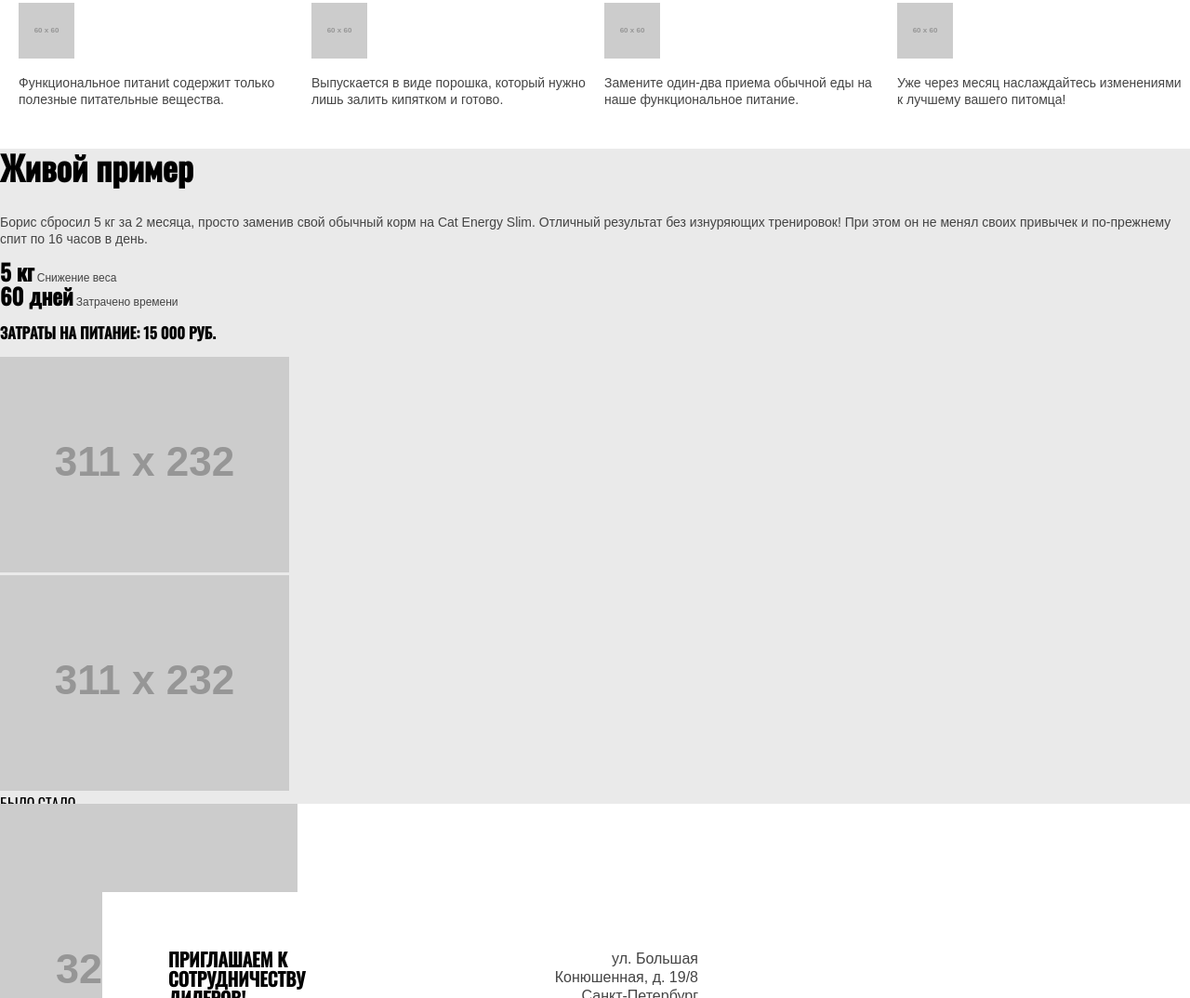
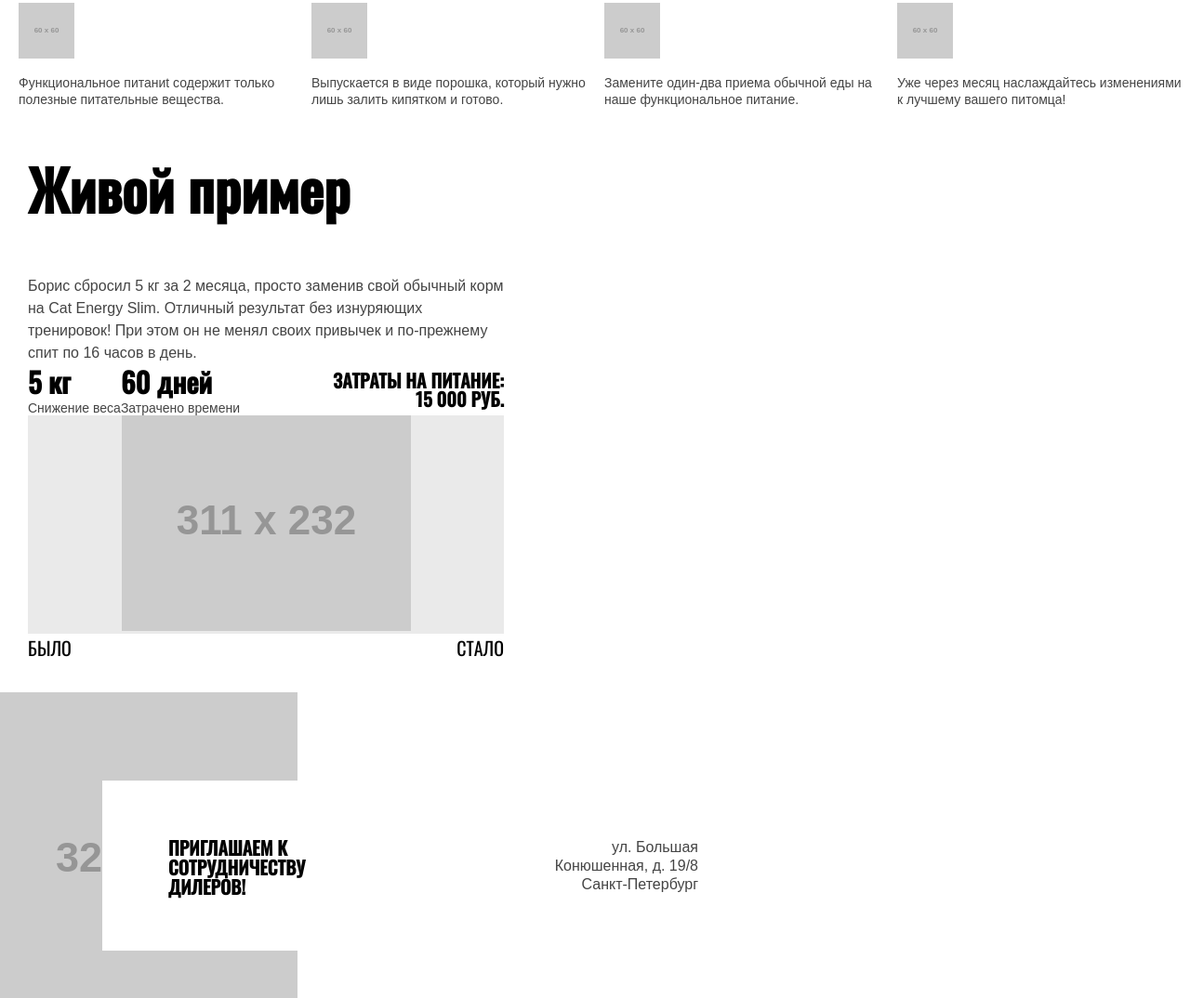
Before and after one commit to githubolga/1472001-cat-energy-20, a website: page source/index.html in a window 1280 px wide. Shown: the part 840-1914 px from the top of the page at 93% size. Drawn offline with nearby package versions, Linux system fonts and the light colour scheme; files that its build step writes are made by us from their sources; placeholder pictures from the web are drawn by us.

Commit message:
сетки живой пример

```diff
--- a/source/index.html
+++ b/source/index.html
@@ -89,9 +89,11 @@
         </ul>
       </section>
 
+      <div class="wrapper">
       <section class="example">
         <h2 class="example__title">Живой пример</h2>
         <p class="example__text">Борис сбросил 5 кг за 2 месяца, просто заменив свой обычный корм на Cat Energy Slim. Отличный результат без изнуряющих тренировок! При этом он не менял своих привычек и по-прежнему спит по 16 часов в день. </p>
+        <div class="example__wrapper">
           <div class="example__info">
             <div class="example__statistic">
               <b>5 кг</b>
@@ -103,13 +105,15 @@
             </div>
           </div>
           <h3 class="example__title-small">Затраты на питание: 15 000 РУБ. </h3>
+        </div>
 
         <div class="slider">
+          <div class="slider__wrapper">
             <ul class="slider__list">
               <li class="slider__item m-current">
                 <img class="slider__image" src="https://via.placeholder.com/311x232" width="311" height="232" alt="cat before">
               </li>
-            <li class="slider__item">
+              <li class="slider__item visually-hidden">
                 <img class="slider__image" src="https://via.placeholder.com/311x232" width="311" height="232" alt="cat after">
               </li>
             </ul>
@@ -118,7 +122,9 @@
             <button class="slider__button" type="button">Было</button>
             <button class="slider__button" type="button">Стало</button>
           </div>
+        </div>
       </section>
+      </div>
 
       <section class="contact">
         <h2 class="visually-hidden">Контакты</h2>
--- a/source/sass/blocks/example.scss
+++ b/source/sass/blocks/example.scss
@@ -1,21 +1,69 @@
+.wrapper {
+  @include desktop {
+    display: flex;
+  }
+
+}
+
 .example {
   background-color: $grey;
-  height: 705px;
+  padding: 27px 21px 25px 20px;
+
+  @include tablet {
+    padding: 43px 31px 33px 30px;
+    background-color: $basic-white;
+  }
+
+   @include desktop {
+    width: 40%;
+   }
 }
 
 .example__title {
   font-size: 36px;
   line-height: 40px;
+  margin: 0;
+
+  @include tablet {
+    font-size: 60px;
+    line-height: 60px;
+    margin-bottom: 63px;
+  }
 }
 
 .example__text {
   font-family: $font-arial;
   color: $basic-grey;
+  margin: 0;
+
+  @include tablet {
+    font-size: 16px;
+    line-height: 24px;
+  }
+}
+
+.example__wrapper {
+  display: flex;
+  justify-content: space-between;
+  align-items: center;
+
+}
+
+.example__info {
+  display: flex;
+  justify-content: space-between;
 }
 
 .example__statistic b {
   font-size: 24px;
   line-height: 24px;
+  display: flex;
+  flex-direction: column;
+
+  @include tablet {
+  font-size: 30px;
+  line-height: 37px;
+  }
 }
 
 .example__statistic span {
@@ -23,9 +71,22 @@
   font-size: 12px;
   line-height: 12px;
   color: $basic-grey;
+
+  @include tablet {
+    font-size: 14px;
+    line-height: 14px;
+  }
 }
 
 .example__title-small {
   line-height: 20px;
   text-transform: uppercase;
+  text-align: center;
+  margin: 0;
+
+  @include tablet {
+  font-size: 20px;
+  width: 200px;
+  text-align: right;
+  }
 }
--- a/source/sass/blocks/filters.scss
+++ b/source/sass/blocks/filters.scss
@@ -12,15 +12,15 @@
   flex-direction: column;
   border: 0;
 
-   @include tablet {
+  @include tablet {
     flex-direction: row;
     flex-wrap: wrap;
     justify-content: space-between;
   }
 }
 
- .filters__item--add {
-   @include tablet {
+.filters__item--add {
+  @include tablet {
     width: 50%;
   }
 
--- a/source/sass/blocks/form.scss
+++ b/source/sass/blocks/form.scss
@@ -54,7 +54,7 @@
   padding: 0;
   margin: 0;
   border: 0;
-  border-bottom: 1px solid $grey-fieldset;
+  // border-bottom: 1px solid $grey-fieldset;
 
   @include tablet {
     font-size: 20px;
@@ -75,8 +75,11 @@
 
 .form__fieldset--bio,
 .form__fieldset--programm {
+  border-bottom: 1px solid $grey-fieldset;
+
   @include desktop {
     width: 50%;
+    border: none;
   }
 }
 
--- a/source/sass/blocks/slider.scss
+++ b/source/sass/blocks/slider.scss
@@ -1,10 +1,35 @@
+.slider {
+  display: flex;
+  flex-direction: column;
+}
+
+.slider__wrapper {
+  display: flex;
+  justify-content: center;
+
+  @include tablet {
+    background-color: $grey;
+  }
+}
+
 .slider__list {
   @include reset-ul;
+  display: flex;
+  align-items: center;
 }
 
+.slider__buttons {
+  display: flex;
+  justify-content: space-between;
+}
 .slider__button {
   @include reset-button;
   font-size: 16px;
   line-height: 20px;
   text-transform: uppercase;
+
+  @include tablet {
+    font-size: 20px;
+    line-height: 30px;
+  }
 }
```
Lines whose indentation alone changed are shown as unchanged.
